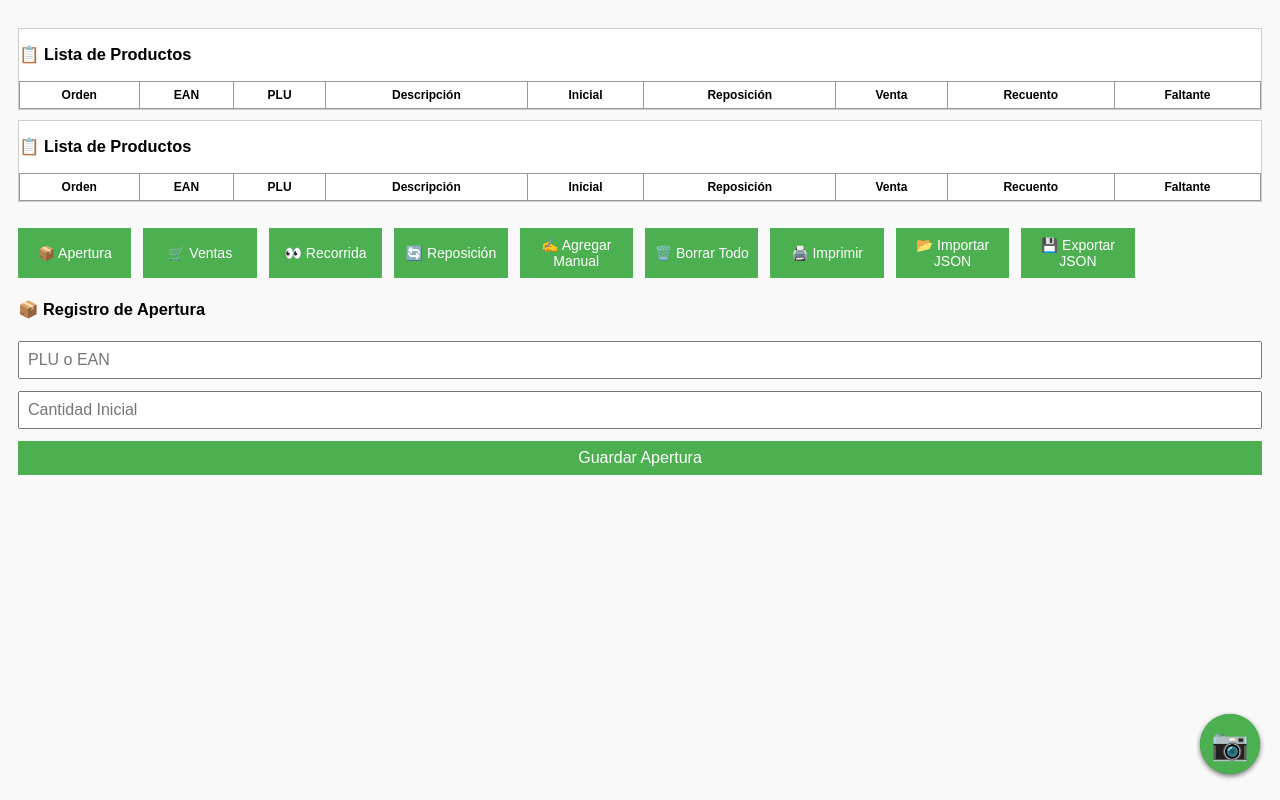
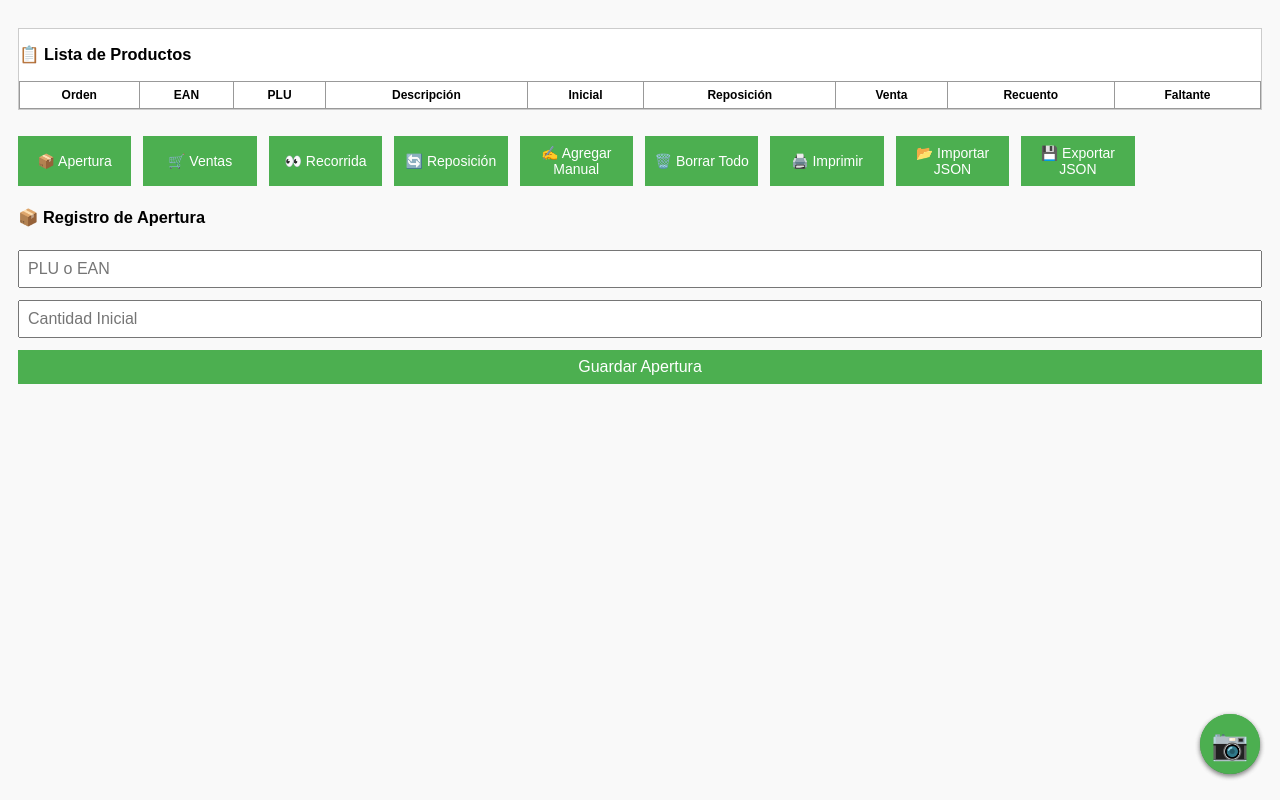
Before and after one commit to SOYHACHE/Recorrida, a plain HTML site: page index.html in a window 1280 px wide. Drawn offline with Linux system fonts and the light colour scheme.

Commit message:
Update index.html

```diff
--- a/index.html
+++ b/index.html
@@ -142,28 +142,6 @@
   <button onclick="cerrarScanner()">Cancelar</button>
 </div>
 <button id="scan-btn" onclick="iniciarScanner()">📷</button>
-
-<!-- Tabla -->
-<div id="table-container">
-  <h3>📋 Lista de Productos</h3>
-  <table id="productTable">
-    <thead>
-      <tr>
-        <th>Orden</th>
-        <th>EAN</th>
-        <th>PLU</th>
-        <th>Descripción</th>
-        <th>Inicial</th>
-        <th>Reposición</th>
-        <th>Venta</th>
-        <th>Recuento</th>
-        <th>Faltante</th>
-      </tr>
-    </thead>
-    <tbody></tbody>
-  </table>
-</div>
-
 <!-- Menú -->
 <div class="menu">
   <button onclick="mostrarSeccion('apertura')">📦 Apertura</button>
```
